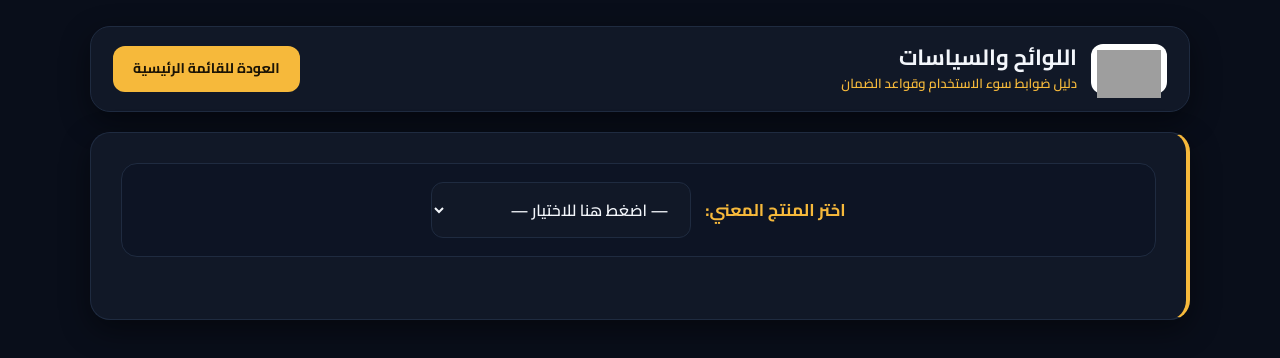
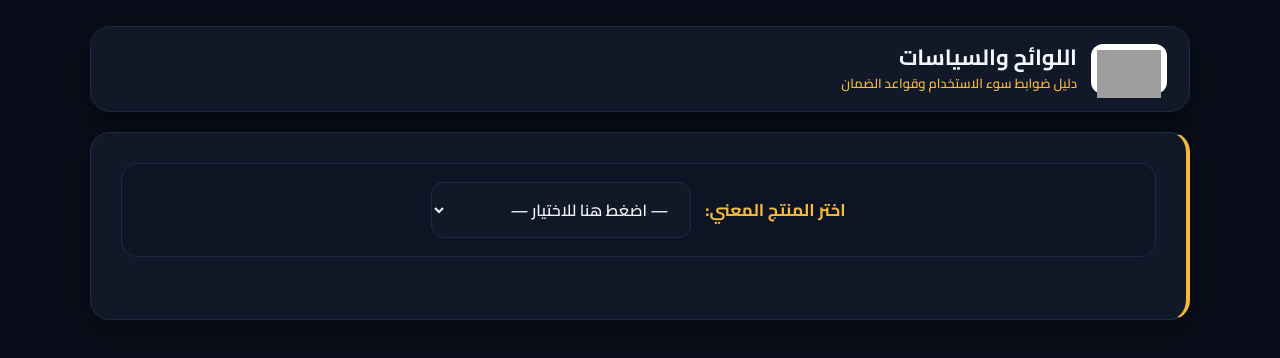
Before and after one commit to awadshihata4-ctrl/UGT-Site, a plain HTML site: page index.html/misuse.html in a window 1280 px wide. Drawn offline with Linux system fonts and the light colour scheme; grey boxes are pictures that could not be loaded.

Commit message:
Update misuse.html

```diff
--- a/index.html/misuse.html
+++ b/index.html/misuse.html
@@ -34,11 +34,6 @@ body{background:var(--bg); color:var(--text); line-height:1.8; padding:26px 20px
 .logo img{max-width:100%; max-height:100%; height:auto}
 .main-title{font-size:22px; font-weight:700; color:var(--ink); line-height:1.3}
 .sub-title{font-size:13px; font-weight:600; color:var(--accent)}
-.back{
-  display:inline-block; padding:10px 20px; border-radius:12px; text-decoration:none;
-  background:var(--accent); color:var(--on-accent); font-weight:700; font-size:14px; transition:background .15s;
-}
-.back:hover{background:var(--accent-d)}
 
 /* اللوحة الرئيسية */
 #usage-rules{
@@ -139,7 +134,6 @@ li strong{color:var(--ink)}
             <div class="sub-title">دليل ضوابط سوء الاستخدام وقواعد الضمان</div>
         </div>
     </div>
-    <a class="back" href="index.html">العودة للقائمة الرئيسية</a>
 </div>
 
 <section id="usage-rules">
```
